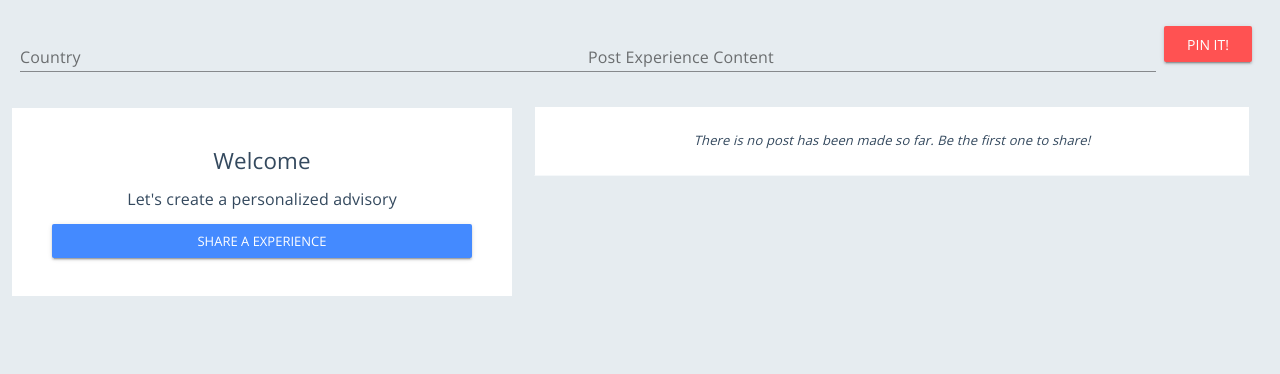
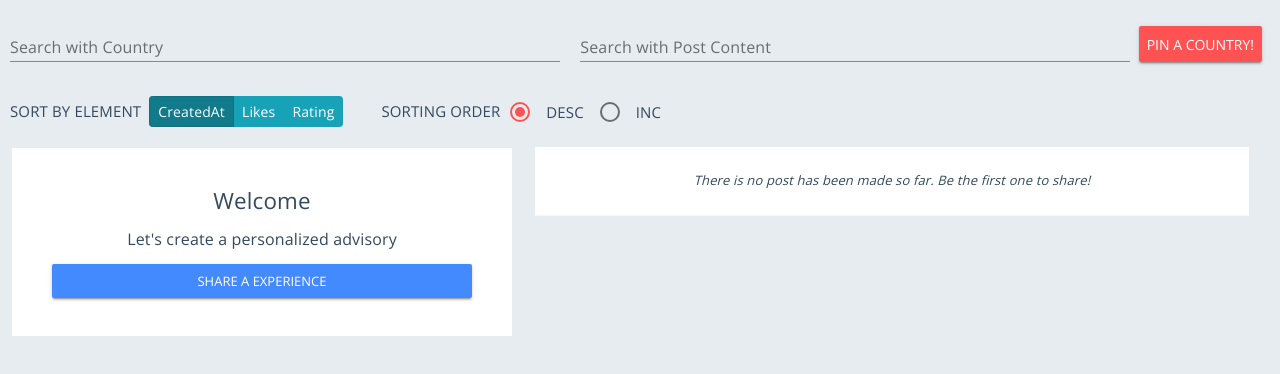
Before and after one commit to nguyenngoclinhchi/BT3103-TripBuddy, a Vue app: page /comments in a window 1280 px wide. Shown: the top 374 px of the page. Built offline with nearby package versions, Linux system fonts and the light colour scheme; no server answers; the database is empty.

Commit message:
Updated Pin Country, Experience Dashboard

```diff
--- a/src/components/CountryDashboardPage.vue
+++ b/src/components/CountryDashboardPage.vue
@@ -81,7 +81,6 @@
 
 <script>
 	import {mapState} from "vuex";
-	import worldCode from "../all.json";
 	import axios from 'axios';
 	import Chart from 'chart.js';
 	import radarChartData from "../radar.js";
@@ -123,7 +122,7 @@
 				this.myChart = new Chart(ctx, {
 					type: chartData.type,
 					data: chartData.data,
-					options: chartData.options
+					optionsSortingElement: chartData.options
 				});
 			},
 			updateData: function (countryCode) {
--- a/src/components/ExperienceDashboard.vue
+++ b/src/components/ExperienceDashboard.vue
@@ -4,17 +4,38 @@
             <CommentModal :post = "selectedPost" @close = "toggleCommentModal()"
                           v-if = "showCommentModal"></CommentModal>
         </transition>
-        <section style = "padding: 10px">
-            <md-autocomplete v-model = "selectedOption"
+        <section>
+            <md-autocomplete v-model = "selectedCountryOption"
                              :md-options = "country_options_dropdown"
-                             id = "countryDropdownList">
-                <label>Country</label>
+                             id = "countryDropdownList" style="margin-right: 20px">
+                <label>Search with Country</label>
             </md-autocomplete>
             <md-field>
-                <label>Post Experience Content</label>
-                <md-input v-model="selectedPostContent"></md-input>
+                <label>Search with Post Content</label>
+                <md-input v-model = "selectedPostContent"></md-input>
             </md-field>
-            <pin-a-country :selected-country = "selectedOption"></pin-a-country>
+            <pin-a-country :selected-country = "selectedCountryOption" style="margin-top: 10px"></pin-a-country>
+        </section>
+        <section>
+            <div>
+                <label style="margin-top: 15px">SORT BY ELEMENT</label>
+            </div>
+            <div>
+                <b-form-group style="padding: 0 8px; margin-top: 10px">
+                    <b-form-checkbox-group v-model = "selected" :options = "optionsSortingElement"
+                                           name = "buttons-1" buttons button-variant="info" size="sm"
+                    ></b-form-checkbox-group>
+                </b-form-group>
+            </div>
+            <div>
+                <label style="margin-top: 15px; margin-left: 30px; margin-right: 10px">SORTING ORDER</label>
+            </div>
+            <div>
+                <md-radio v-model="radio" value="descending">DESC</md-radio>
+            </div>
+            <div>
+                <md-radio v-model="radio" value="increasing">INC</md-radio>
+            </div>
         </section>
         <section>
             <div class = "col1">
@@ -27,16 +48,17 @@
             </div>
             <div class = "col2">
                 <div>
-                    <div v-if = "getUpdatedPostsList.length === 0 && getTextMessage !== ''" class = "post">
+                    <div v-if = "getCountryUpdatedPostsList.length === 0 && getTextMessage !== ''" class = "post">
                         <p class = "no-results">
                             <em>{{getTextMessage}}</em>
                         </p>
                     </div>
-                    <div :key = "post.id" class = "post" v-for = "post in getUpdatedPostsList">
+                    <div :key = "post.id" class = "post" v-for = "post in getCountryUpdatedPostsList">
                         <h5>{{ post.userName }}</h5>
-                        <p>has travelled to {{ post.countryTravelled }} on the date
-                           {{post.dateTravelled | formatDateTravelled}}</p>
+                        <p>has travelled to <em>{{ post.countryTravelled }}</em> from <em>{{post.dateTravelled | formatDateTravelled}}</em>
+                               to <em>{{post.dateTravelledTo | formatDateTravelled}}</em></p>
                         <span>posted {{ post.createdOn | formatDate }}</span>
+                        <br>
                         <p>{{ post.content | trimLength }}</p>
                         <ul>
                             <li><a @click = "toggleCommentModal(post)">comments {{ post.comments }}</a></li>
@@ -90,8 +112,8 @@
 		},
 		data() {
 			return {
-				selectedOption: '',
-                selectedPostContent: '',
+				selectedCountryOption: '',
+				selectedPostContent: '',
 				showCommentModal: false,
 				selectedPost: {},
 				showPostModal: false,
@@ -101,32 +123,42 @@
 				searchCounter: 0,
 				textMessage: '',
 				searchClicked: false,
-				historySelectedOption: ''
+				historySelectedOption: '',
+				selected: ['createdOn'],
+				optionsSortingElement: [
+					{text: 'CreatedAt', value: 'createdOn'},
+					{text: 'Likes', value: 'likes'},
+					{text: 'Rating', value: 'rating'},
+				],
+                radio: 'descending'
 			}
 		},
 		computed: {
 			...mapState(['userProfile', 'posts', 'country_options_dropdown']),
-			getUpdatedPostsList() {
-				if (this.selectedOption === '') {
-					return this.posts
-				} else {
-					const criteria = this.selectedOption.toLowerCase()
-					return this.posts.filter(opt => opt.countryTravelled.toLowerCase().indexOf(criteria) > -1)
-				}
+			getCountryUpdatedPostsList() {
+				let criteriaCountry = this.selectedCountryOption.toLowerCase()
+				let criteriaContent = this.selectedPostContent.toLowerCase()
+				let updatedPostList = this.posts
+				updatedPostList = (criteriaCountry === '') ? updatedPostList :
+					this.posts.filter(opt => opt.countryTravelled.toLowerCase().indexOf(criteriaCountry) > -1)
+				updatedPostList = (criteriaContent === '') ? updatedPostList :
+					this.posts.filter(opt => opt.content.toLowerCase().indexOf(criteriaContent) > -1)
+				return updatedPostList
 			},
 			getTextMessage() {
 				if (this.posts.length === 0) {
 					return "There is no post has been made so far. Be the first one to share!"
-				} else if (this.getUpdatedPostsList.length === 0) {
-					return "There is no post matching with " + this.selectedOption
-                }
+				} else if (this.getCountryUpdatedPostsList.length === 0) {
+					let detectedCountrySearch = (this.selectedCountryOption === '') ? '' : ' --- COUNTRY: ' + this.selectedCountryOption
+					let detectedContentSearch = (this.selectedPostContent === '') ? '' : ' --- CONTENT: ' + this.selectedPostContent
+					return "There is no post matching with" + detectedCountrySearch + detectedContentSearch
+				}
 				return ""
 			}
 		},
 		methods: {
 			toggleCommentModal(post) {
 				this.showCommentModal = !this.showCommentModal
-				// if opening modal set selectedPost, else clear
 				if (this.showCommentModal) {
 					this.selectedPost = post
 				} else {
@@ -168,8 +200,8 @@
 						console.log("Get results: ", this.currentPosts)
 						if (this.currentPosts.length > 0) {
 							this.textMessage = "There are " + this.currentPosts.length + " posts found"
-						} else if (this.currentPosts.length === 0 && this.selectedOption !== '') {
-							this.textMessage = "There are currently no posts about " + this.selectedOption
+						} else if (this.currentPosts.length === 0 && this.selectedCountryOption !== '') {
+							this.textMessage = "There are currently no posts about " + this.selectedCountryOption
 						}
 						return this.currentPosts.length > 0;
 					}
--- a/src/components/ExperienceForm.vue
+++ b/src/components/ExperienceForm.vue
@@ -80,7 +80,7 @@
                             <md-textarea v-model.trim = "post.content" md-autogrow md-counter="200"></md-textarea>
                         </md-field>
                         <label> Does any of the traveller have existing medical condition?</label>
-                        <md-switch v-model = "post.medical" value = "medical"> Yes</md-switch>
+                        <md-switch v-model = "post.medical">Yes</md-switch>
                         <div>
                             <label>Overall public health situation</label>
                             <b-input-group name = "rating_1">
@@ -165,11 +165,11 @@
 					content: '',
 					dateTravelled: new Date(),
 					dateTravelledTo: new Date(),
-					numAdult: 1,
-					numChild: 0,
-					numElder: 0,
+					numAdult: "1",
+					numChild: "0",
+					numElder: "0",
 					purpose: '',
-					medical: '',
+					medical: false,
 					rating_value_1: 0,
 					rating_value_2: 0,
 					rating_value_3: 0,
--- a/src/components/PinACountry.vue
+++ b/src/components/PinACountry.vue
@@ -2,7 +2,7 @@
     <div id = "statistics_form">
         <section>
             <md-button @click = "pinACountry(); $bvToast.show('my-toast')" class = "md-raised md-accent">
-                Pin it!
+                Pin a country!
             </md-button>
             <b-toast id = "my-toast" variant = "warning" solid @click="validPinnedCountry = false">
                 <template #toast-title>
@@ -52,10 +52,13 @@
 					})
                     this.status = "SUCCESS"
                     this.textMessage = this.selectedCountry + " has been added to your customized pinned list of countries."
-				} else {
+				} else if (this.selectedCountry !== '') {
 					this.status = "FAIL"
 					this.textMessage = this.selectedCountry + " has NOT been added to your customized pinned " +
                         "list of countries because this target country is already in the pinned list OR its name is not in pre-defined list."
+                } else {
+					this.status = "FAIL"
+					this.textMessage = "The target country is not defined"
                 }
 			}
 		},
```
